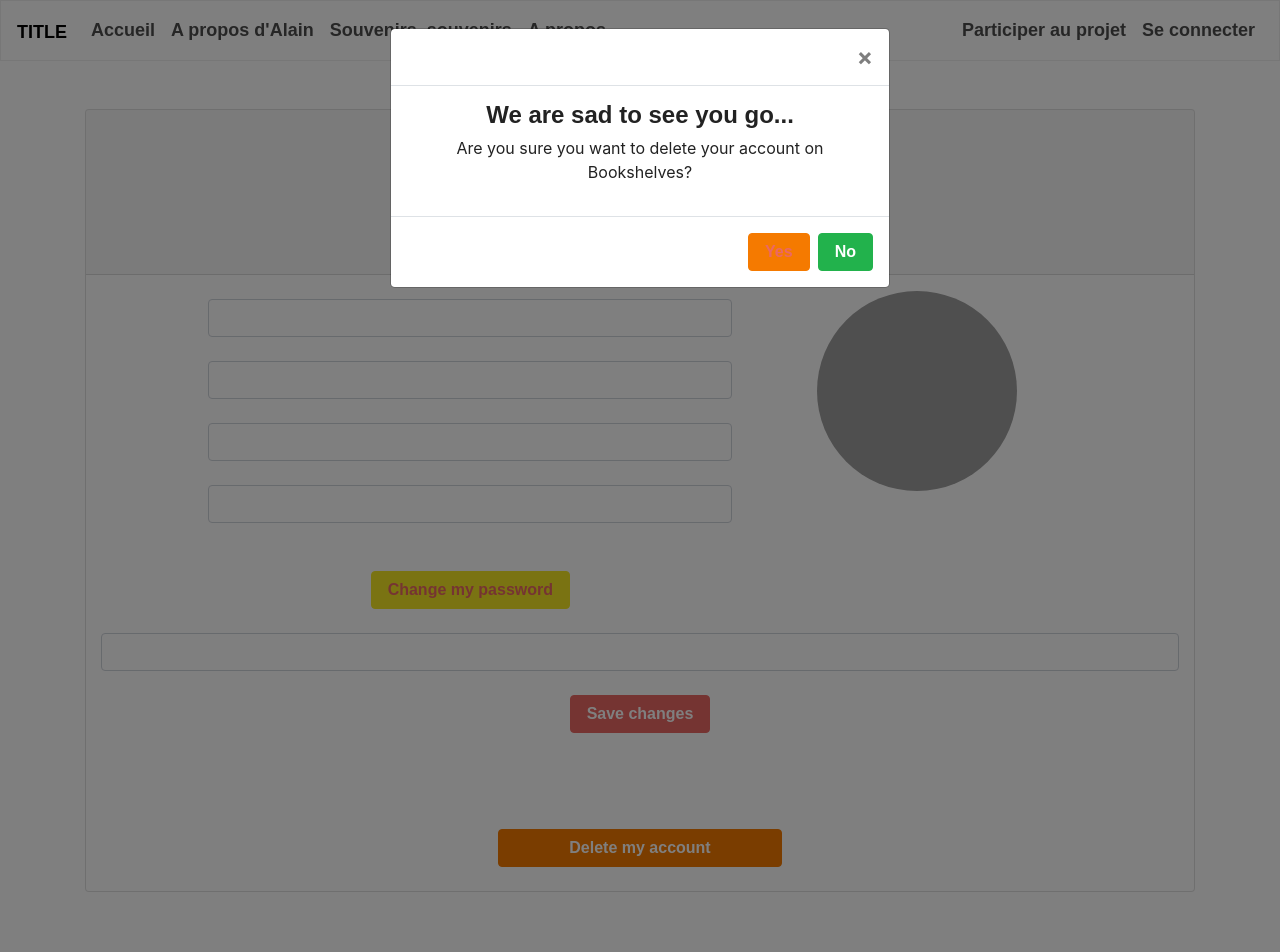
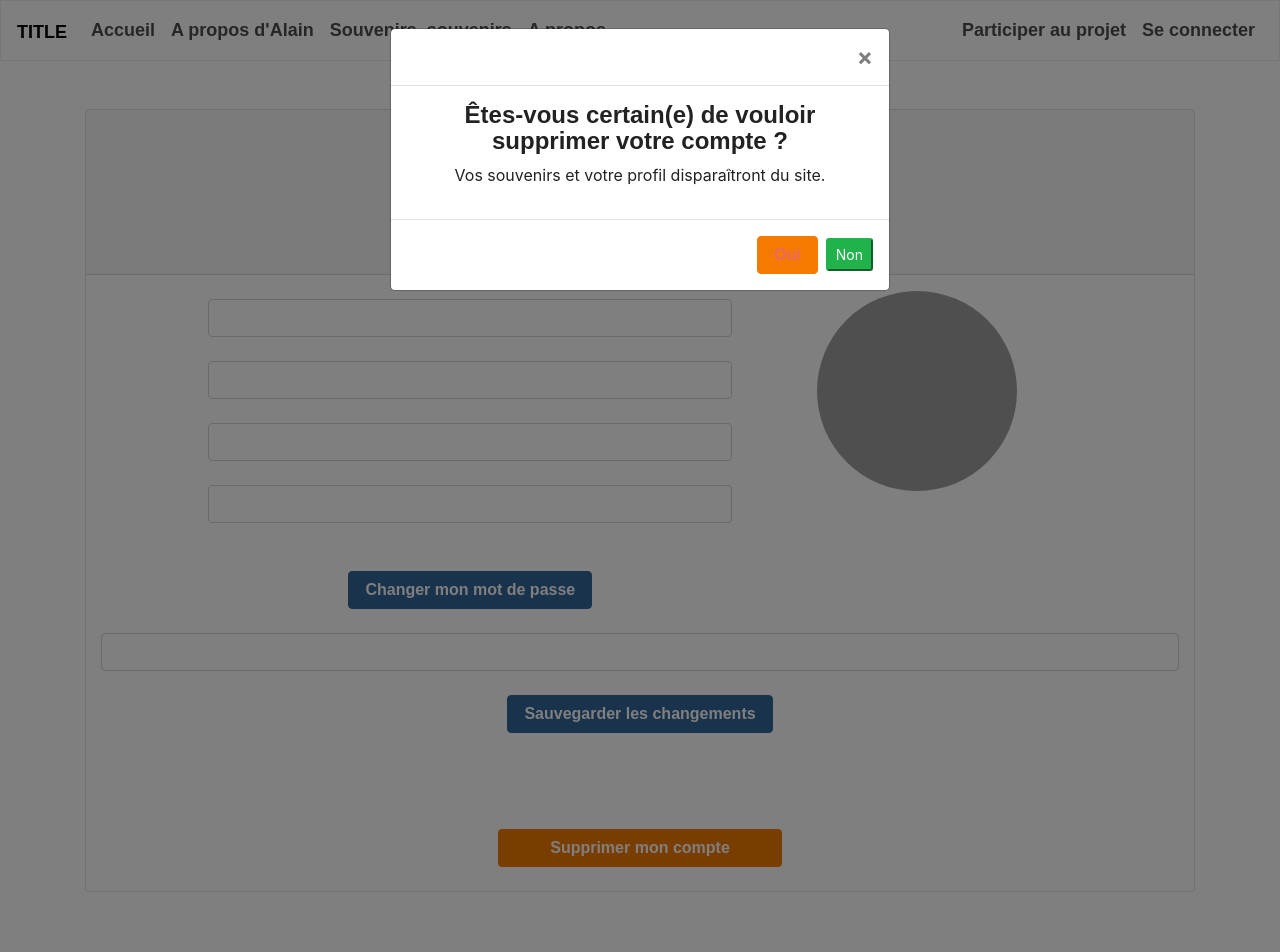
Before and after one commit to punckle/memories, a Symfony app: template templates/user/settings.html.twig in a window 1280 px wide, after a click on "Supprimer mon compte". Run offline with Twig, Linux system fonts and the light colour scheme; the template is opened without the code that fills it, so the values that code supplies are empty; form fields are guessed from the names that the template uses; some libraries are stand-ins or nearby versions; some web fonts are replaced; grey boxes are pictures that could not be loaded.

```diff
--- a/templates/user/settings.html.twig
+++ b/templates/user/settings.html.twig
@@ -18,7 +18,9 @@
                         <div class="mb-4">{{ form_widget(form.firstName) }}</div>
                         <div class="mb-4">{{ form_widget(form.lastName) }}</div>
                         <div class="mb-4">{{ form_widget(form.profilePicture) }}</div>
-                        <button type="button" class="btn btn-warning my-4"><a href="" class="changePassword">Change my password</a></button>
+                        <button type="button" class="btn btn-info my-4">
+                            <a href="" class="changePassword" style="text-decoration: none; color: white;">Changer mon mot de passe</a>
+                        </button>
                     </div>
                     <div class="col-md-4 row flex-column flex-nowrap mb-5">
                         <div class="col-md-9 mt-3 text-center mx-auto">
@@ -32,14 +34,14 @@
                     </div>
                 </div>
                 <div class="mb-4">{{ form_widget(form.biography) }}</div>
-                <button type="submit" class="btn btn-primary mb-4">Save changes</button>
+                <button type="submit" class="btn btn-info mb-4">Sauvegarder les changements</button>
                 {{ form_end(form) }}
             </div>
             <br>
             <br>
             <div class="row justify-content-center">
                 <button type="button" class="btn btn-danger my-4 col-3" data-toggle="modal" data-target="#myModal">
-                    Delete my account
+                    Supprimer mon compte
                 </button>
             </div>
             <!-- Modal -->
@@ -51,12 +53,12 @@
                             <button type="button" class="close" data-dismiss="modal">&times;</button>
                         </div>
                         <div class="modal-body">
-                            <h4>We are sad to see you go...</h4>
-                            <p>Are you sure you want to delete your account on Bookshelves?</p>
+                            <h4>Êtes-vous certain(e) de vouloir supprimer votre compte ?</h4>
+                            <p>Vos souvenirs et votre profil disparaîtront du site.</p>
                         </div>
                         <div class="modal-footer">
-                            <button type="button" class="btn btn-danger"><a href="">Yes</a></button>
-                            <button class="button btn btn-success" data-dismiss="modal">No</button>
+                            <button type="button" class="btn btn-danger"><a href="">Oui</a></button>
+                            <button class="button btn-sm btn-success" data-dismiss="modal">Non</button>
                         </div>
                     </div>
                 </div>
```
Also changed, not shown: src/Controller/UserController.php (+18 -3 lines), public/assets/css/user.css (deleted), public/uploads/938a1d9c54ac144c0e0fea44fe2efd7a.jpeg (added).
